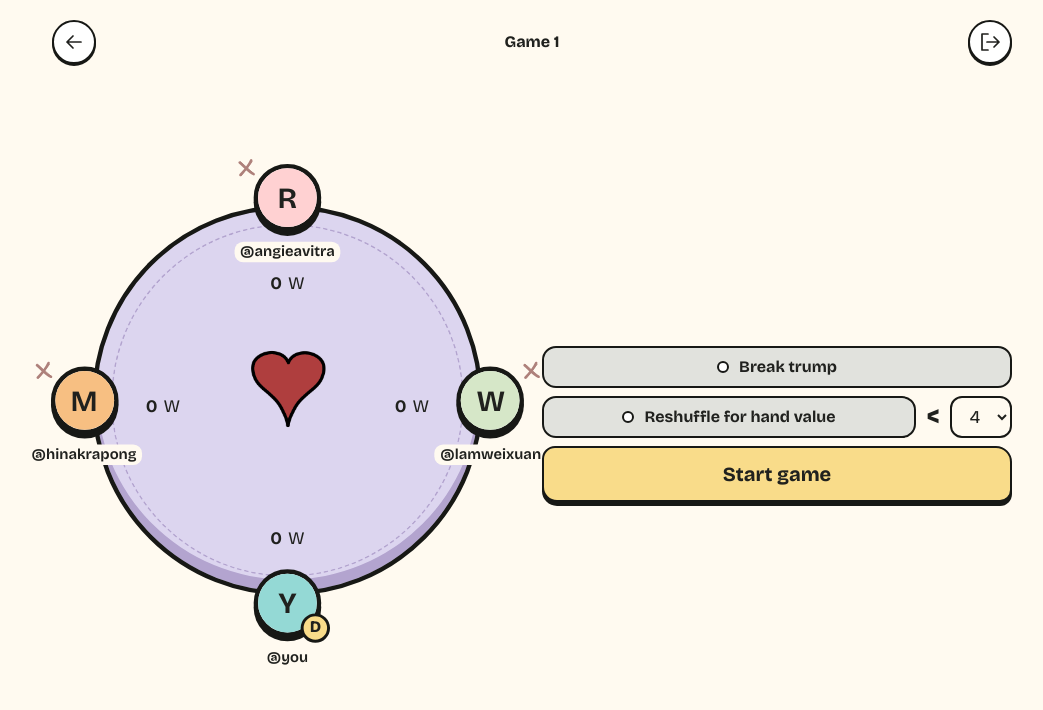
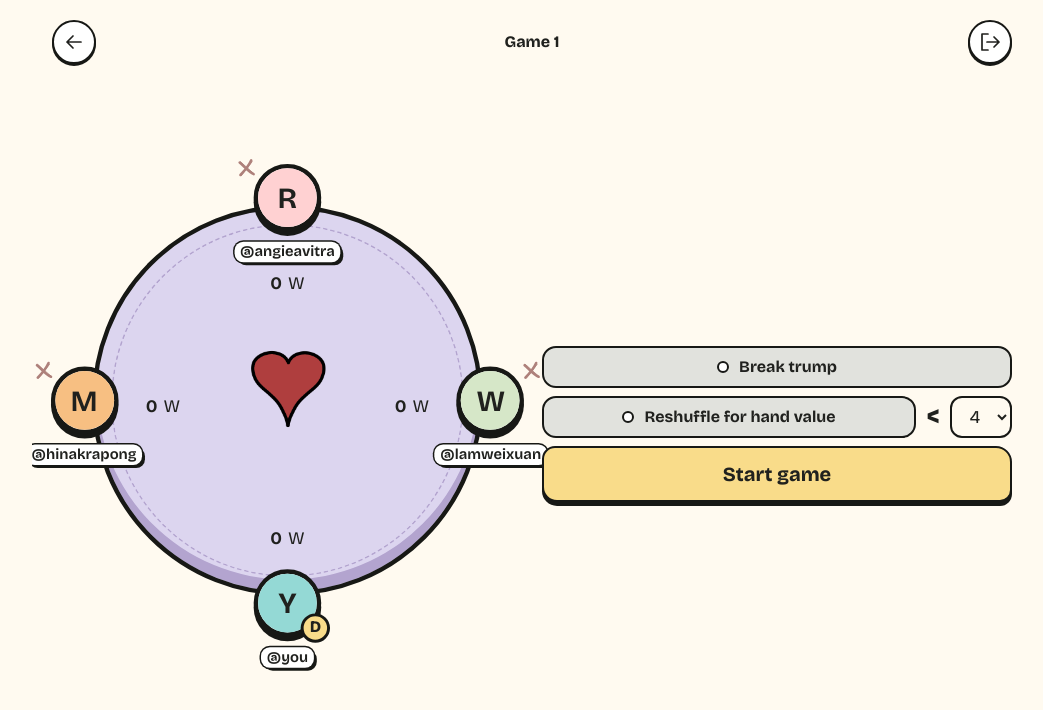
Before and after one commit to tskwilliam/Bridge_Lah_Bot, a React (Vite) app: page / in a window 1280 px wide. Both pictures are taken after a click on the button "Create game". Shown: the top 710 px of the page, without its empty margins (108-1151 px from the left). Built offline with nearby package versions, Linux system fonts and the light colour scheme.

Commit message:
Style player names with white highlights and border shadows

```diff
--- a/src/styles/playful.css
+++ b/src/styles/playful.css
@@ -970,6 +970,8 @@ body { font-size: 16px; }.simple-app { background: var(--app-bg); }.suit-icon {
 }
 .simple-app.on-game .circle-stage .seat-username {
   flex: none;
+  background: #fff;
+  box-shadow: 0 0 0 1px var(--ink), 2px 2px 0 var(--ink);
   max-width: 160px;
   overflow: hidden;
   white-space: nowrap;
```
